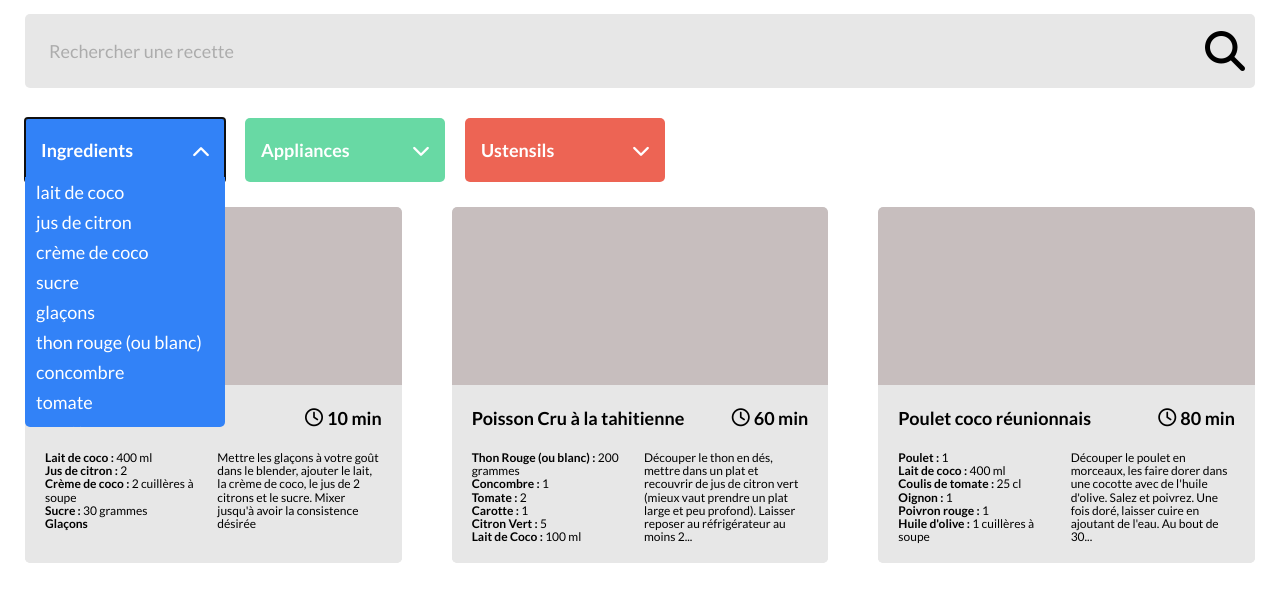
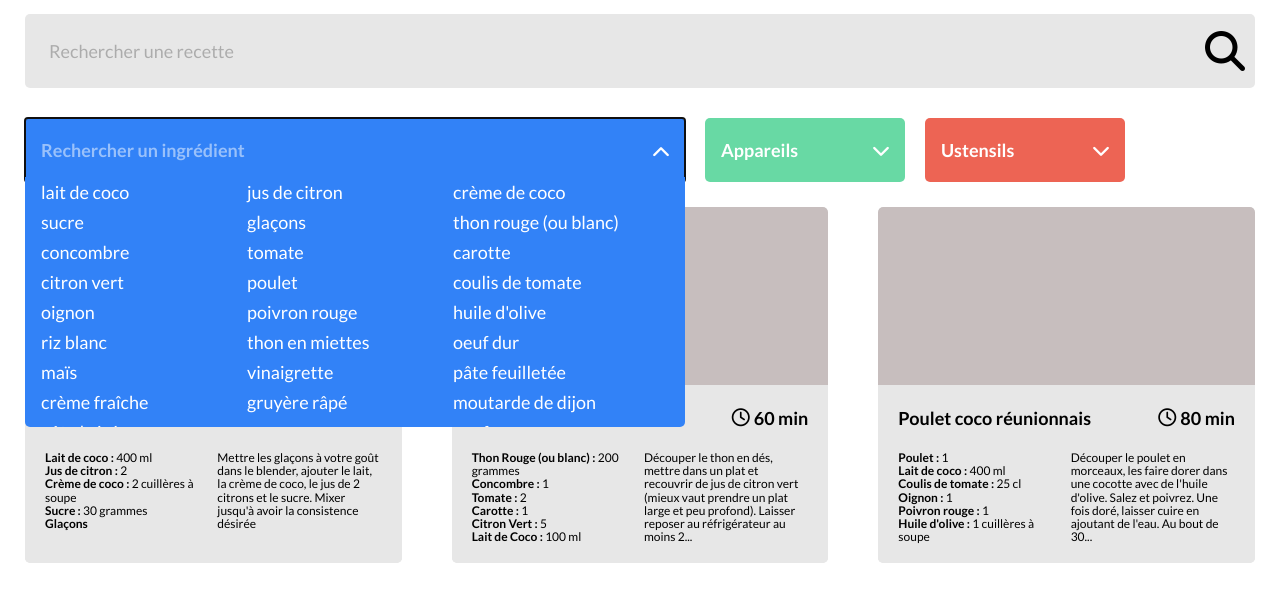
Before and after one commit to gcorbelin/Les-petits-plats, a website with bundled scripts: page index.html in a window 1280 px wide. Both pictures are taken after a click on the button 201 px from the left and 288 px from the top of the page. Shown: the part 138-748 px from the top of the page. Built offline with nearby package versions, Linux system fonts and the light colour scheme.

Commit message:
feat(look): combobox width and plaholder on open

```diff
--- a/src/scripts/app.js
+++ b/src/scripts/app.js
@@ -204,14 +204,34 @@ function bindSearchInput() {
  */
 function comboboxFill() {
   const comboboxes = [
-    { values: ingredients, label: "Ingredients" },
-    { values: appliances, label: "Appliances" },
-    { values: ustensils, label: "Ustensils" },
+    {
+      values: ingredients,
+      id: "Ingredients",
+      label: "Ingrédients",
+      placeholder: "Rechercher un ingrédient",
+    },
+    {
+      values: appliances,
+      id: "Appliances",
+      label: "Appareils",
+      placeholder: "Rechercher un appareil",
+    },
+    {
+      values: ustensils,
+      id: "Ustensils",
+      label: "Ustensils",
+      placeholder: "Rechercher un ustensil",
+    },
   ];
 
   for (let i = 0; i < comboboxes.length; i++) {
     const tmpCombobox = comboboxes[i];
-    const model = comboboxTemplate(tmpCombobox.values, tmpCombobox.label);
+    const model = comboboxTemplate(
+      tmpCombobox.values,
+      tmpCombobox.id,
+      tmpCombobox.label,
+      tmpCombobox.placeholder
+    );
     const HTML = model.getCombobox();
     comboboxesWrapper.appendChild(HTML);
   }
--- a/src/scripts/search/comboboxAppliances.js
+++ b/src/scripts/search/comboboxAppliances.js
@@ -4,7 +4,12 @@ import { getAppliances } from "../api/api.js";
 function comboboxAppliances() {
   function update(recipes) {
     const appliances = getAppliances(recipes);
-    const comboboxAppliancesModel = comboboxTemplate(appliances, "Appliances");
+    const comboboxAppliancesModel = comboboxTemplate(
+      appliances,
+      "appliances",
+      "Appareils",
+      "Rechercher un appareil"
+    );
 
     // Update items
     const comboboxAppliancesItemsHTML =
--- a/src/scripts/search/comboboxIngredients.js
+++ b/src/scripts/search/comboboxIngredients.js
@@ -6,7 +6,9 @@ function comboboxIngredients() {
     const ingredients = getIngredients(recipes);
     const comboboxIngredientsModel = comboboxTemplate(
       ingredients,
-      "Ingredients"
+      "ingredients",
+      "Ingrédients",
+      "Rechercher un ingrédient"
     );
 
     // Update items
--- a/src/scripts/search/comboboxUstensils.js
+++ b/src/scripts/search/comboboxUstensils.js
@@ -4,7 +4,12 @@ import { getUstensils } from "../api/api.js";
 function comboboxUstensils() {
   function update(recipes) {
     const ustensils = getUstensils(recipes);
-    const comboboxUstensilsModel = comboboxTemplate(ustensils, "Ustensils");
+    const comboboxUstensilsModel = comboboxTemplate(
+      ustensils,
+      "Ustensils",
+      "Ustensils",
+      "Rechercher un ustensil"
+    );
 
     // Update items
     const comboboxUstensilsItemsHTML =
--- a/src/scripts/templates/comboboxTemplate.js
+++ b/src/scripts/templates/comboboxTemplate.js
@@ -1,4 +1,4 @@
-function comboboxTemplate(data, label) {
+function comboboxTemplate(data, id, label, placeholder) {
   /**
    * Create the combobox
    * @returns HTML node containing the combobox markup
@@ -7,36 +7,37 @@ function comboboxTemplate(data, label) {
     const comboboxList = getComboboxList();
     const combobox = document.createElement("div");
     combobox.classList.add("form__combobox");
-    combobox.setAttribute("id", `combobox-${label.toLowerCase()}-wrapper`);
+    combobox.setAttribute("id", `combobox-${id.toLowerCase()}-wrapper`);
 
     const comboboxContent = `
-      <label class="sr-only" for="combobox-${label.toLowerCase()}"
-        >${label}</label
+      <label class="sr-only" for="combobox-${id.toLowerCase()}"
+        >${placeholder}</label
       >
       <div
-        id="combobox-${label.toLowerCase()}"
+        id="combobox-${id.toLowerCase()}"
         class="combobox js-combobox"
       >
         <div class="combobox__group">
           <input
             type="text"
             class="combobox__input"
-            id="combobox-${label.toLowerCase()}"
-            name="combobox-${label.toLowerCase()}"
+            id="combobox-${id.toLowerCase()}"
+            name="combobox-${id.toLowerCase()}"
             placeholder="${label}"
+            data-placeholder="${placeholder}"
             role="combobox"
             aria-autocomplete="list"
             aria-expanded="false"
-            aria-controls="combobox-${label.toLowerCase()}-listbox"
+            aria-controls="combobox-${id.toLowerCase()}-listbox"
           />
           <button
             type="button"
             class="combobox__button"
-            id="combobox-${label.toLowerCase()}-button"
+            id="combobox-${id.toLowerCase()}-button"
             tabindex="-1"
-            aria-label="${label}"
+            aria-label="${placeholder}"
             aria-expanded="false"
-            aria-controls="combobox-${label.toLowerCase()}-listbox"
+            aria-controls="combobox-${id.toLowerCase()}-listbox"
           >
             <i class="fa fa-chevron-down" aria-hidden="true"></i>
           </button>
@@ -57,7 +58,7 @@ function comboboxTemplate(data, label) {
   function getComboboxList() {
     const comboboxElems = getComboboxItems();
     const comboboxList = `
-    <ul id="combobox-${label.toLowerCase()}-listbox" class="combobox__list" role="listbox" aria-label="${label}" data-type="${label.toLowerCase()}">
+    <ul id="combobox-${id.toLowerCase()}-listbox" class="combobox__list" role="listbox" aria-label="${label}" data-type="${id.toLowerCase()}">
       ${comboboxElems}
     </ul>`;
 
@@ -75,7 +76,7 @@ function comboboxTemplate(data, label) {
       for (let i = 0; i < data.length; i++) {
         const elem = data[i];
         const comboboxElem = `
-          <li id="combobox-${label.toLowerCase()}-${i}" class="combobox__item" role="option">${elem}</li>`;
+          <li id="combobox-${id.toLowerCase()}-${i}" class="combobox__item" role="option">${elem}</li>`;
         comboboxElems += comboboxElem;
       }
     }
--- a/src/scripts/utils/combobox.js
+++ b/src/scripts/utils/combobox.js
@@ -6,7 +6,7 @@
  */
 function comboboxAutocomplete(comboboxNode, buttonNode, listboxNode) {
   // initialize pop up menu
-  const comboboxWrapper = comboboxNode.closest(".js-combobox");
+  const comboboxWrapper = comboboxNode.closest(".form__combobox");
   document.addEventListener("click", (event) => onDocumentClick(event));
   comboboxNode.addEventListener("click", onComboboxClick);
   buttonNode.addEventListener("click", onButtonClick);
@@ -27,6 +27,10 @@ function comboboxAutocomplete(comboboxNode, buttonNode, listboxNode) {
   function open() {
     comboboxWrapper.classList.add("open");
     comboboxNode.setAttribute("aria-expanded", "true");
+    comboboxNode.setAttribute(
+      "placeholder",
+      comboboxNode.getAttribute("data-placeholder")
+    );
     buttonNode.setAttribute("aria-expanded", "true");
   }
 
@@ -49,8 +53,8 @@ function comboboxAutocomplete(comboboxNode, buttonNode, listboxNode) {
    * @param {clickEvent} event
    */
   function onDocumentClick(event) {
-    const cbb = event.target.closest(".js-combobox");
-    const comboboxes = document.querySelectorAll(".js-combobox");
+    const cbb = event.target.closest(".form__combobox");
+    const comboboxes = document.querySelectorAll(".form__combobox");
 
     for (let i = 0; i < comboboxes.length; i++) {
       const combobox = comboboxes[i];
@@ -83,7 +87,7 @@ function comboboxAutocomplete(comboboxNode, buttonNode, listboxNode) {
 
   /**
    * Filter LI elements on key inputs
-   * @param {keyupEvent} event
+   * @param {keyUpEvent} event
    */
   function onComboboxKeyUp(event) {
     open();
@@ -136,7 +140,7 @@ function comboboxAutocomplete(comboboxNode, buttonNode, listboxNode) {
 // Initialize comboboxes
 function comboboxInit() {
   window.addEventListener("load", function () {
-    let comboboxes = document.querySelectorAll(".js-combobox");
+    let comboboxes = document.querySelectorAll(".form__combobox");
 
     for (let i = 0; i < comboboxes.length; i++) {
       let combobox = comboboxes[i];
--- a/src/scss/components/_combobox.scss
+++ b/src/scss/components/_combobox.scss
@@ -20,6 +20,7 @@
   &__group {
     position: relative;
     display: inline-flex;
+    width: 100%;
     cursor: pointer;
   }
 
@@ -36,7 +37,7 @@
   }
 
   &__input {
-    width: 200px;
+    width: 100%;
     height: 4rem;
     padding: 1.5rem 4rem 1.5rem 1rem;
     font-size: 1.125rem;
@@ -44,6 +45,10 @@
 
     &::placeholder {
       color: var(--text-color-level-2);
+    }
+
+    .open &::placeholder {
+      opacity: 0.5;
     }
   }
 
@@ -54,6 +59,10 @@
     right: 0.5rem;
     width: 2rem;
     border-left: none;
+
+    .open & {
+      transform: rotate(180deg) translate(0, -3px);
+    }
   }
 
   &__list {
@@ -72,23 +81,31 @@
     overflow: auto;
     overflow-x: hidden;
     cursor: pointer;
+
+    .open & {
+      display: flex;
+      flex-wrap: wrap;
+      gap: 0 1rem;
+    }
   }
 
   &__item {
     display: block;
+    width: 100%;
+    max-width: 190px;
     margin: 0;
-    padding-left: 3px;
+    padding-left: 0.5rem;
+    padding-right: 0.5rem;
     padding-top: 2px;
     padding-bottom: 2px;
   }
+}
+
+.form__combobox {
+  width: 100%;
+  max-width: 200px;
 
   &.open {
-    .combobox__button {
-      transform: rotate(180deg) translate(0, -3px);
-    }
-
-    .combobox__list {
-      display: block;
-    }
+    max-width: 660px;
   }
 }
```
Also changed, not shown: dist/css/app.css, 1 other file.
